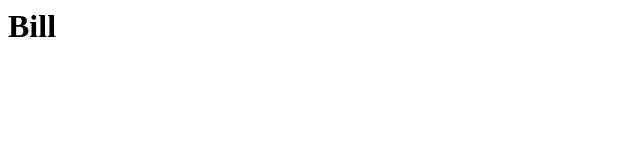
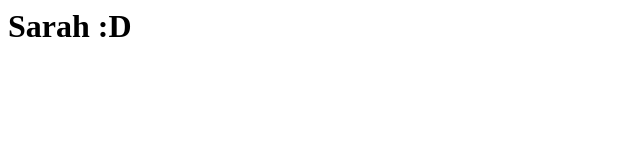
Before and after one commit to sarahkeane480/it116-sample-github-page, a plain HTML site: page index.html in a window 1280 px wide. Shown: the whole page, without its empty margins (0-640 px from the left). Drawn offline with Linux system fonts and the light colour scheme.

Commit message:
Update index.html

```diff
--- a/index.html
+++ b/index.html
@@ -1 +1 @@
-<h1>Bill</h1>
+<h1>Sarah :D</h1>
```
